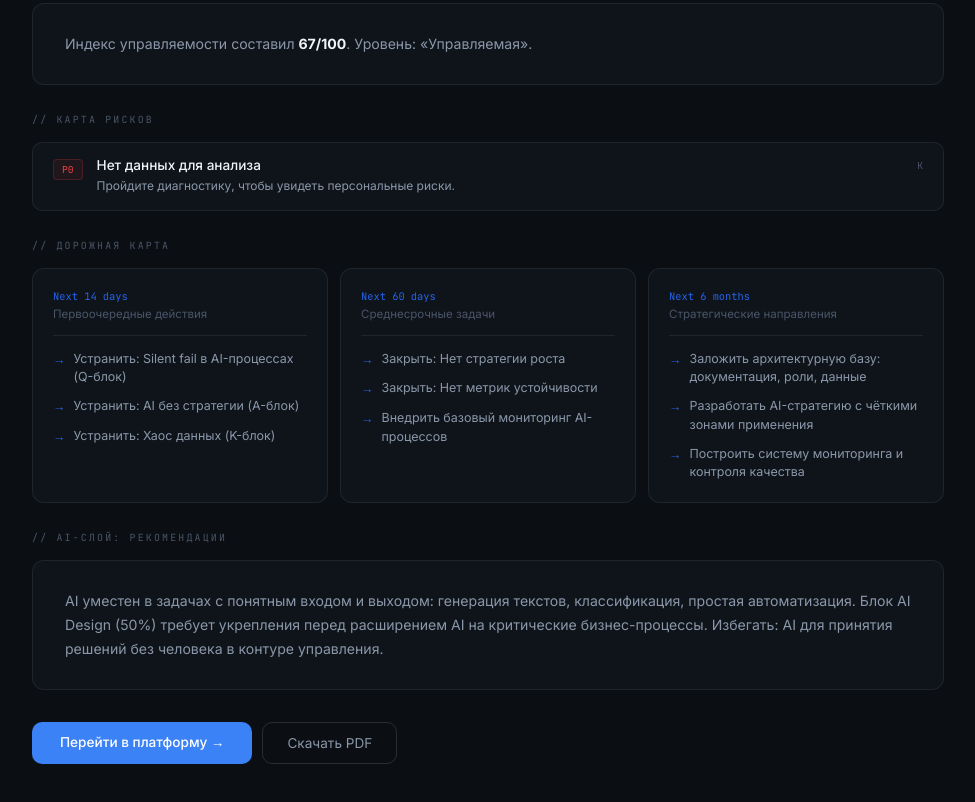
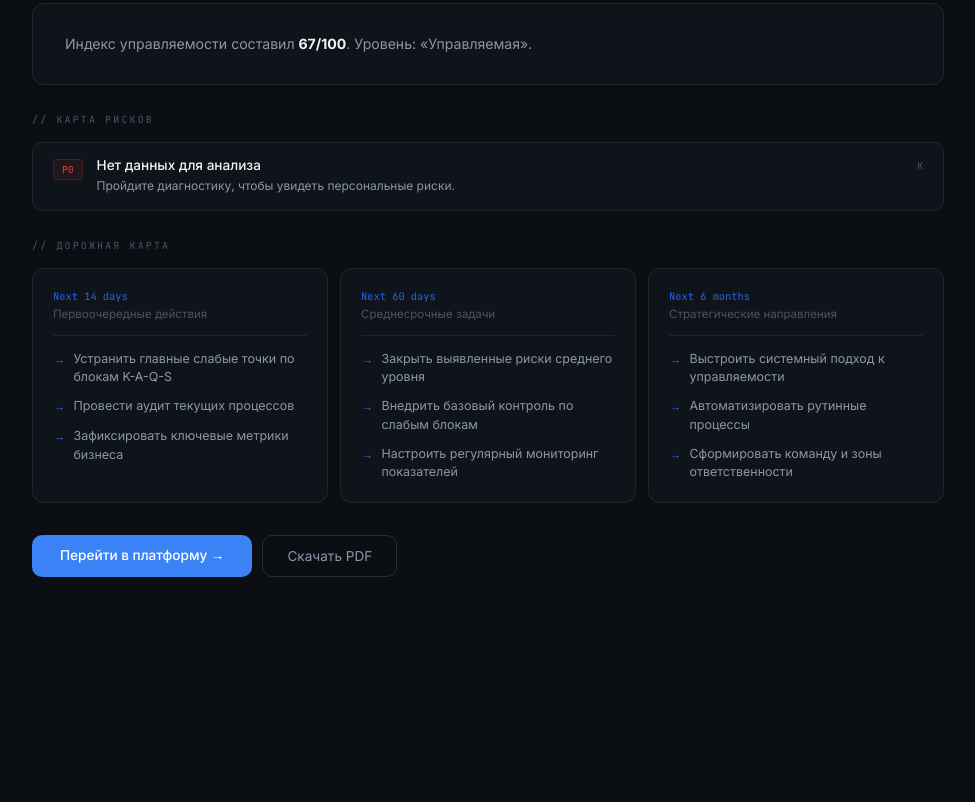
Before and after one commit to Karina-Gennadevna/kaqs-platform-demo, a website: page kaqs-results.html in a window 1280 px wide. Shown: the part 759-1561 px from the top of the page, without its empty margins (152-1127 px from the left). After the commit the page ends 1416 px from the top, so only its background shows below. Drawn offline with Linux system fonts and the light colour scheme.

Commit message:
Fix API: use native fetch instead of SDK; make roadmap dynamic from risks; remove AI-layer hardcode
Co-Authored-By: Claude Sonnet 4.6 <noreply@anthropic.com>

```diff
--- a/kaqs-results.html
+++ b/kaqs-results.html
@@ -617,42 +617,22 @@
 
       <!-- Roadmap -->
       <p class="section-label">// Дорожная карта</p>
-      <div class="roadmap-grid">
+      <div class="roadmap-grid" id="roadmap-grid">
         <div class="roadmap-col">
           <p class="roadmap-period">Next 14 days</p>
           <p class="roadmap-subtitle">Первоочередные действия</p>
-          <ul class="roadmap-items">
-            <li class="roadmap-item"><span class="roadmap-arrow">→</span>Устранить: Silent fail в AI-процессах (Q-блок)</li>
-            <li class="roadmap-item"><span class="roadmap-arrow">→</span>Устранить: AI без стратегии (A-блок)</li>
-            <li class="roadmap-item"><span class="roadmap-arrow">→</span>Устранить: Хаос данных (K-блок)</li>
-          </ul>
+          <ul class="roadmap-items" id="roadmap-p0"></ul>
         </div>
         <div class="roadmap-col">
           <p class="roadmap-period">Next 60 days</p>
           <p class="roadmap-subtitle">Среднесрочные задачи</p>
-          <ul class="roadmap-items">
-            <li class="roadmap-item"><span class="roadmap-arrow">→</span>Закрыть: Нет стратегии роста</li>
-            <li class="roadmap-item"><span class="roadmap-arrow">→</span>Закрыть: Нет метрик устойчивости</li>
-            <li class="roadmap-item"><span class="roadmap-arrow">→</span>Внедрить базовый мониторинг AI-процессов</li>
-          </ul>
+          <ul class="roadmap-items" id="roadmap-p1"></ul>
         </div>
         <div class="roadmap-col">
           <p class="roadmap-period">Next 6 months</p>
           <p class="roadmap-subtitle">Стратегические направления</p>
-          <ul class="roadmap-items">
-            <li class="roadmap-item"><span class="roadmap-arrow">→</span>Заложить архитектурную базу: документация, роли, данные</li>
-            <li class="roadmap-item"><span class="roadmap-arrow">→</span>Разработать AI-стратегию с чёткими зонами применения</li>
-            <li class="roadmap-item"><span class="roadmap-arrow">→</span>Построить систему мониторинга и контроля качества</li>
-          </ul>
+          <ul class="roadmap-items" id="roadmap-p2"></ul>
         </div>
-      </div>
-
-      <!-- AI Layer -->
-      <p class="section-label">// AI-слой: рекомендации</p>
-      <div class="card">
-        <p class="ai-text">
-          AI уместен в задачах с понятным входом и выходом: генерация текстов, классификация, простая автоматизация. Блок AI Design (50%) требует укрепления перед расширением AI на критические бизнес-процессы. Избегать: AI для принятия решений без человека в контуре управления.
-        </p>
       </div>
 
     </div>
@@ -865,6 +845,33 @@
       `
     }
 
+    // Roadmap — из рисков по уровням
+    const roadmapFallback = {
+      p0: ['Устранить главные слабые точки по блокам K-A-Q-S', 'Провести аудит текущих процессов', 'Зафиксировать ключевые метрики бизнеса'],
+      p1: ['Закрыть выявленные риски среднего уровня', 'Внедрить базовый контроль по слабым блокам', 'Настроить регулярный мониторинг показателей'],
+      p2: ['Выстроить системный подход к управляемости', 'Автоматизировать рутинные процессы', 'Сформировать команду и зоны ответственности'],
+    }
+
+    function fillRoadmap(risks) {
+      const p0 = risks.filter(r => r.level === 'P0')
+      const p1 = risks.filter(r => r.level === 'P1')
+      const p2 = risks.filter(r => r.level === 'P2')
+
+      const render = (el, items, fallback) => {
+        if (!el) return
+        const list = items.length ? items.map(r => r.title) : fallback
+        el.innerHTML = list.map(t =>
+          `<li class="roadmap-item"><span class="roadmap-arrow">→</span>${t}</li>`
+        ).join('')
+      }
+
+      render(document.getElementById('roadmap-p0'), p0, roadmapFallback.p0)
+      render(document.getElementById('roadmap-p1'), p1, roadmapFallback.p1)
+      render(document.getElementById('roadmap-p2'), p2, roadmapFallback.p2)
+    }
+
+    fillRoadmap(risks)
+
     // View tabs
     function setView(view, btn) {
       document.querySelectorAll('.view-tab').forEach(t => t.classList.remove('active'))
```
Also changed, not shown: api/analyze.js (+25 -21 lines).
